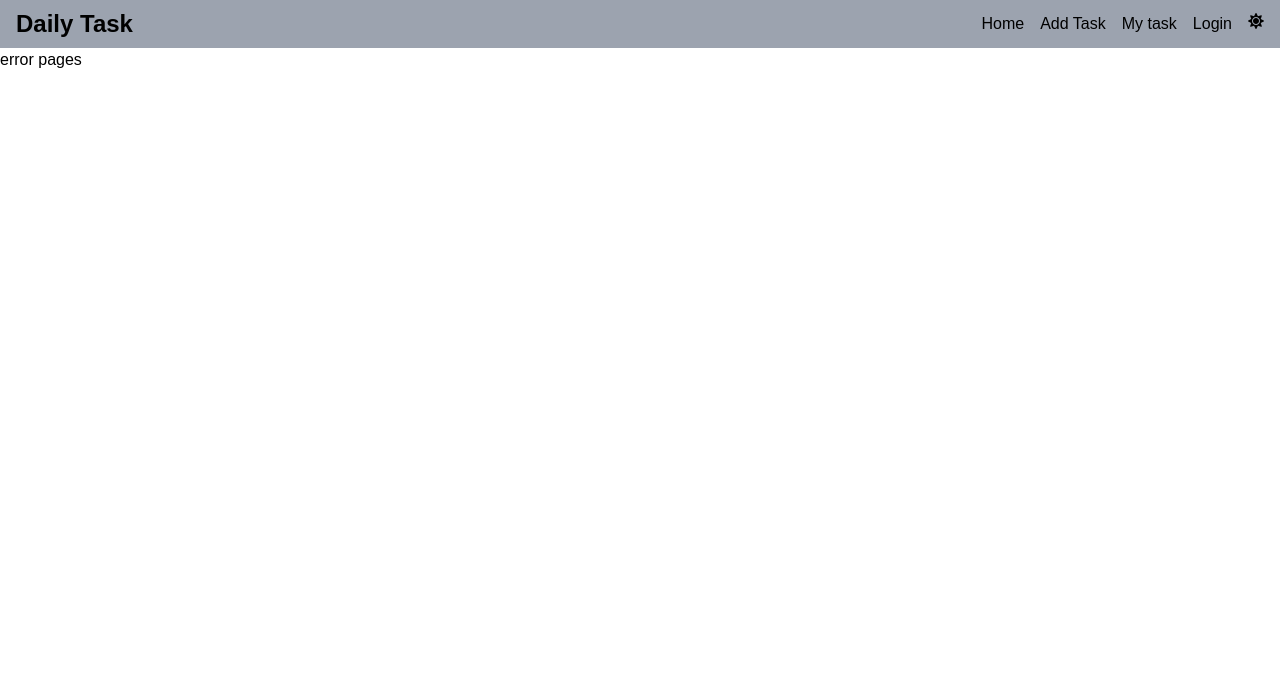
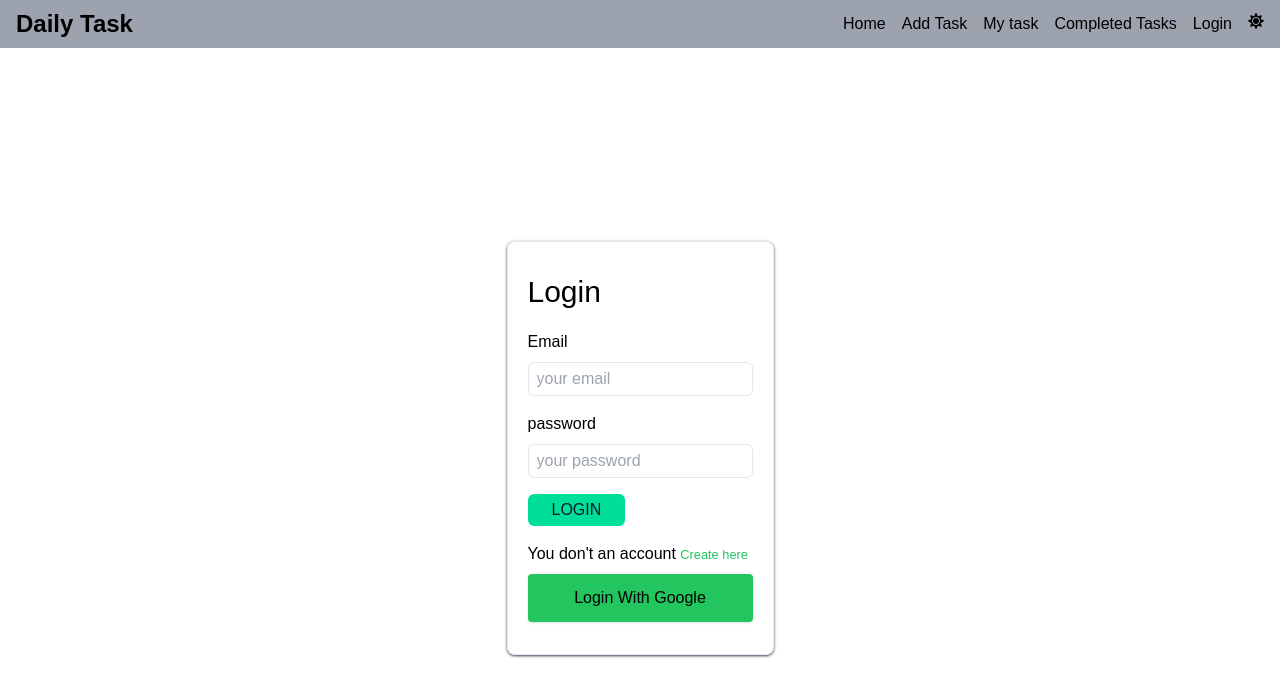
Before and after one commit to sksabbirhossain/daily-task-client, a React (Create React App) app: page /login in a window 1280 px wide. Shown: the top 696 px of the page. Built offline with nearby package versions, Linux system fonts and the light colour scheme; no server answers.

Commit message:
created user authentication

```diff
--- a/src/App.js
+++ b/src/App.js
@@ -2,12 +2,16 @@ import React from "react";
 import { Route, Routes } from "react-router-dom";
 import Main from "./layout/Main";
 import Home from "./pages/Home/Home";
+import Login from "./pages/Login/Login";
+import Signup from "./pages/Signup/Signup";
 
 function App() {
   return (
     <Routes>
       <Route path="/" element={<Main />}>
         <Route path="/" element={<Home />} />
+        <Route path="/login" element={<Login />} />
+        <Route path="/signup" element={<Signup />} />
         <Route path="*" element="error pages" />
       </Route>
     </Routes>
--- /dev/null
+++ b/src/components/Button/Button.js
@@ -0,0 +1,14 @@
+import React from "react";
+
+const Button = ({ children, className }) => {
+  return (
+    <button
+      type="submit"
+      className={`${className} bg-[#00df9a] text-slate-900 px-6 py-1 rounded-md`}
+    >
+      {children}
+    </button>
+  );
+};
+
+export default Button;
--- /dev/null
+++ b/src/components/Form/Form.js
@@ -0,0 +1,7 @@
+import React from "react";
+
+const Form = ({ children, ...rest }) => {
+  return <form {...rest}>{children}</form>;
+};
+
+export default Form;
--- /dev/null
+++ b/src/components/FormInput/FormInput.js
@@ -0,0 +1,12 @@
+import React from "react";
+
+const FormInput = ({ label, ...rest }) => {
+  return (
+    <div className="flex flex-col mb-4">
+      <label htmlFor="">{label}</label>
+      <input {...rest} className="border rounded-md px-2 py-1 mt-2" />
+    </div>
+  );
+};
+
+export default FormInput;
--- a/src/components/Navbar/Navbar.js
+++ b/src/components/Navbar/Navbar.js
@@ -1,10 +1,12 @@
 import React, { useState } from "react";
 import { FaAlignRight, FaRegMoon, FaSun } from "react-icons/fa";
 import { NavLink } from "react-router-dom";
+import { useAuth } from "../../contexts/AuthContext";
 
 const Navbar = () => {
   const [nav, setNav] = useState(false);
   const [theme, setTheme] = useState(false);
+  const { currentUser, logOut } = useAuth();
   return (
     <header className=" dark:bg-gray-800 bg-gray-400">
       <div className="container mx-auto flex justify-between items-center h-12 px-4">
@@ -33,10 +35,27 @@ const Navbar = () => {
               </NavLink>
             </li>
             <li>
-              <NavLink to="/login" className="pl-4">
-                Login
+              <NavLink to="completed-task" className="pl-4">
+                Completed Tasks
               </NavLink>
             </li>
+            {currentUser ? (
+              <>
+                <li>
+                  <NavLink to="#" className="pl-4" onClick={logOut}>
+                    Logout
+                  </NavLink>
+                </li>
+              </>
+            ) : (
+              <>
+                <li>
+                  <NavLink to="/login" className="pl-4">
+                    Login
+                  </NavLink>
+                </li>
+              </>
+            )}
             <li onClick={() => setTheme(!theme)}>
               <button className="pl-4">
                 {theme ? <FaRegMoon /> : <FaSun />}
@@ -82,6 +101,9 @@ const Navbar = () => {
             <NavLink to="/my-task">My task</NavLink>
           </li>
           <li className="p-2">
+            <NavLink to="/completed-task">Completed Tasks</NavLink>
+          </li>
+          <li className="p-2">
             <NavLink to="/login">Login</NavLink>
           </li>
           <li onClick={() => setTheme(!theme)}>
--- a/src/index.js
+++ b/src/index.js
@@ -4,12 +4,15 @@ import { BrowserRouter } from "react-router-dom";
 import { ToastContainer } from "react-toastify";
 import "react-toastify/dist/ReactToastify.css";
 import App from "./App";
+import { AuthProvider } from "./contexts/AuthContext";
 import "./index.css";
 
 const root = ReactDOM.createRoot(document.getElementById("root"));
 root.render(
-  <BrowserRouter>
-    <App />
-    <ToastContainer />
-  </BrowserRouter>
+  <AuthProvider>
+    <BrowserRouter>
+      <App />
+      <ToastContainer />
+    </BrowserRouter>
+  </AuthProvider>
 );
--- /dev/null
+++ b/src/pages/Login/Login.js
@@ -0,0 +1,104 @@
+import React, { useState } from "react";
+import { Link, useLocation, useNavigate } from "react-router-dom";
+import { toast } from "react-toastify";
+import Button from "../../components/Button/Button";
+import Form from "../../components/Form/Form";
+import FormInput from "../../components/FormInput/FormInput";
+import { useAuth } from "../../contexts/AuthContext";
+
+const Login = () => {
+  const [email, setEmail] = useState("");
+  const [password, setPassword] = useState("");
+  const [error, setError] = useState("");
+  const [loading, setLoading] = useState(false);
+  const { userLogin, googleSignin } = useAuth();
+  const navigate = useNavigate();
+  const location = useLocation();
+
+  const from = location.state?.from?.pathname || "/";
+
+  // login user
+  const handleUserLogin = (e) => {
+    e.preventDefault();
+    setLoading(true);
+    userLogin(email, password)
+      .then((userInfo) => {
+        const user = userInfo.user;
+        navigate(from, { replace: true });
+        toast.success("Login successful");
+        setLoading(false);
+      })
+      .catch((error) => {
+        console.log(error);
+        setError(error.message);
+        toast.error(error.message);
+        setLoading(false);
+      });
+  };
+
+  if (loading) {
+    return "loading...";
+  }
+
+  // google signup function
+  const handleGoogleSignIn = () => {
+    googleSignin()
+      .then((result) => {
+        const user = result.user;
+        console.log(user);
+        toast.success("Google SignUp successful");
+        navigate("/");
+      })
+      .catch((error) => {
+        const errorMessage = error.message;
+        toast.error(errorMessage);
+      });
+  };
+
+  return (
+    <div className="h-screen flex items-center justify-center">
+      <div className=" border rounded-lg py-8 px-5 shadow shadow-slate-600">
+        <h3 className="text-3xl pb-5">Login</h3>
+        <Form onSubmit={handleUserLogin}>
+          <FormInput
+            label="Email"
+            type="email"
+            placeholder="your email"
+            name="email"
+            value={email}
+            onChange={(e) => setEmail(e.target.value)}
+            required
+          />
+          <FormInput
+            label="password"
+            type="password"
+            placeholder="your password"
+            name="password"
+            value={password}
+            onChange={(e) => setPassword(e.target.value)}
+            required
+          />
+          <Button className="uppercase">Login</Button>
+        </Form>
+        <div className="">
+          <p className="mt-4">
+            You don't an account
+            <Link to="/signup">
+              {" "}
+              <small className="text-green-500"> Create here</small>{" "}
+            </Link>
+          </p>
+        </div>
+
+        <div
+          className="shadow py-3 text-center rounded mt-2 cursor-pointer bg-green-500"
+          onClick={handleGoogleSignIn}
+        >
+          <span className="text-black-600">Login With Google</span>
+        </div>
+      </div>
+    </div>
+  );
+};
+
+export default Login;
--- /dev/null
+++ b/src/pages/Signup/Signup.js
@@ -0,0 +1,94 @@
+import { updateProfile } from "firebase/auth";
+import React, { useState } from "react";
+import { Link, useNavigate } from "react-router-dom";
+import { toast } from "react-toastify";
+import Button from "../../components/Button/Button";
+import Form from "../../components/Form/Form";
+import FormInput from "../../components/FormInput/FormInput";
+import { useAuth } from "../../contexts/AuthContext";
+
+const Signup = () => {
+  const [error, setError] = useState("");
+  const [username, setUsername] = useState("");
+  const [email, setEmail] = useState("");
+  const [password, setPassword] = useState("");
+  const [loading, setLoading] = useState(false);
+  const { userSignup, googleSignin } = useAuth();
+  const navigate = useNavigate();
+
+  // form handle and signup function
+  const handleUserSignup = (e) => {
+    setLoading(true);
+    e.preventDefault();
+    userSignup(email, password, username)
+      .then((userInfo) => {
+        const user = userInfo.user;
+
+        // update profile
+        updateProfile(user, {
+          displayName: username,
+        });
+        setLoading(false);
+        toast.success("User Create Successfull");
+        navigate("/");
+      })
+      .catch((error) => {
+        setLoading(false);
+        console.log(error);
+        setError(error.message);
+        toast.error(error.message);
+      });
+  };
+
+  if (loading) {
+    return "loading...";
+  }
+
+  return (
+    <div className="h-screen flex items-center justify-center">
+      <div className=" border rounded-lg py-8 px-5 shadow shadow-slate-600">
+        <h3 className="text-3xl pb-5">Sign Up</h3>
+        <Form onSubmit={handleUserSignup}>
+          <FormInput
+            label="User Name"
+            type="text"
+            placeholder="your name"
+            name="name"
+            value={username}
+            onChange={(e) => setUsername(e.target.value)}
+            required
+          />
+          <FormInput
+            label="Email"
+            type="email"
+            placeholder="your email"
+            name="email"
+            value={email}
+            onChange={(e) => setEmail(e.target.value)}
+            required
+          />
+          <FormInput
+            label="password"
+            type="password"
+            placeholder="your password"
+            name="password"
+            value={password}
+            onChange={(e) => setPassword(e.target.value)}
+            required
+          />
+          <Button className="uppercase">Sign Up</Button>
+        </Form>
+        <div className="flex">
+          <p className="mt-4">
+            You have an account
+            <Link to="/login">
+              <small className="text-green-500"> Login</small>
+            </Link>
+          </p>
+        </div>
+      </div>
+    </div>
+  );
+};
+
+export default Signup;
```
